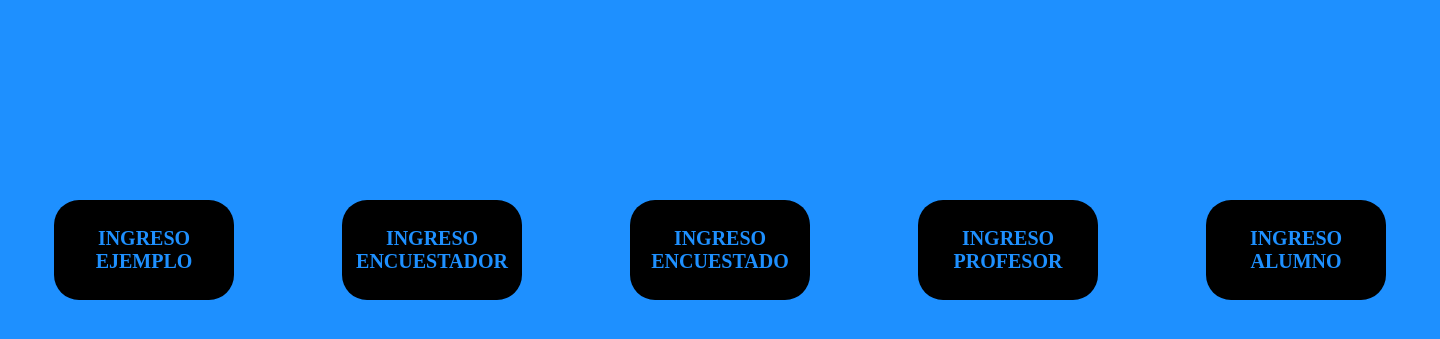
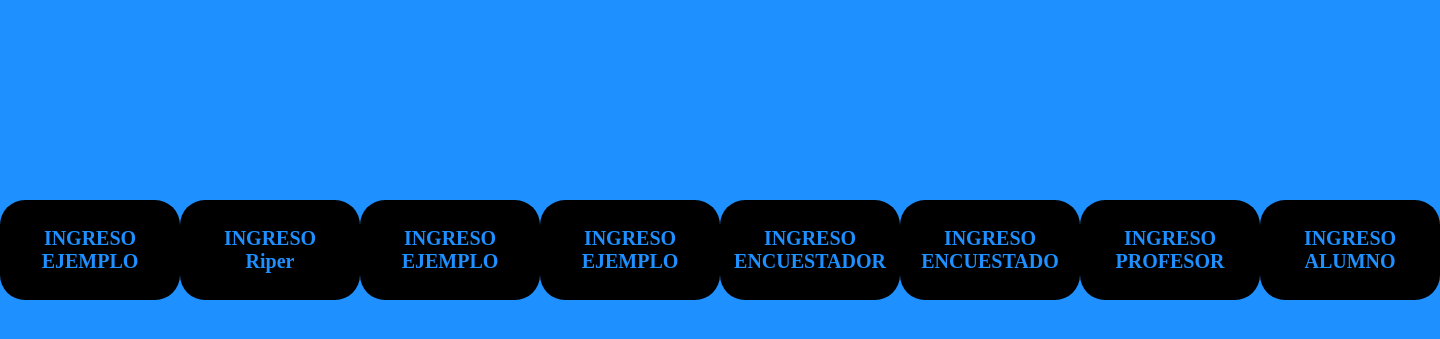
Before and after one commit to dalaniz/dgtigre, a PHP site: page / in a window 1440 px wide. Shown: the part 185-524 px from the top of the page. Run offline with PHP 8.4, Linux system fonts and the light colour scheme; the visitor is signed in with stand-in values (Sample User, id 1).

Commit message:
opcion riper

```diff
--- a/index.php
+++ b/index.php
@@ -15,6 +15,18 @@ session_destroy(); // limpia lo que hubiera en la session
 <div class="titulo_principal"> <label style="background-color: black; color: DodgerBlue; font-size: 35px; font-weight: bold;">DIGIT@LERS - TIGRE</label>
 </div>
 <div class="workarea">
+	<div class="opcion-login" onclick='window.location.href = "ejemplo/login.php";'>
+		<label>INGRESO</label>
+		<label>EJEMPLO</label>
+	</div>
+	<div class="opcion-login" onclick='window.location.href = "riper/login.php";'>
+		<label>INGRESO</label>
+		<label>Riper</label>
+	</div>
+	<div class="opcion-login" onclick='window.location.href = "ejemplo/login.php";'>
+		<label>INGRESO</label>
+		<label>EJEMPLO</label>
+	</div>
 	<div class="opcion-login" onclick='window.location.href = "ejemplo/login.php";'>
 		<label>INGRESO</label>
 		<label>EJEMPLO</label>
```
